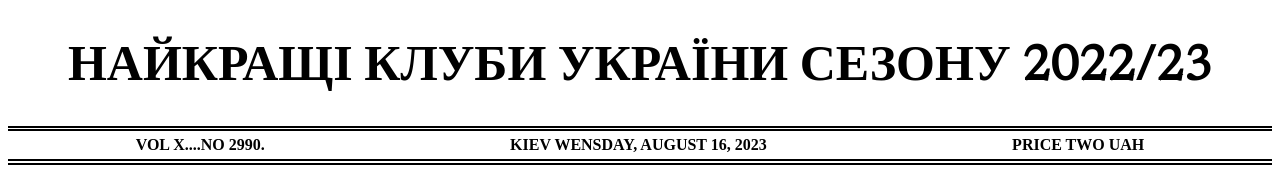
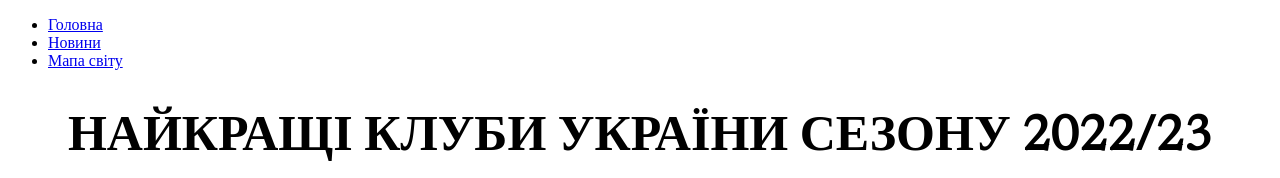
Before and after one commit to MaksimIstomin/crispy-octo-funicular, a plain HTML site: page index.html in a window 1280 px wide. Shown: the top 178 px of the page. Drawn offline with Linux system fonts and the light colour scheme.

Commit message:
Update index.html

```diff
--- a/index.html
+++ b/index.html
@@ -10,6 +10,7 @@
 
     <title>Flexbox</title>
 </head>
+
 <style>
 .body{
 
@@ -62,8 +63,14 @@ justify-content: center;
 text-transform: uppercase;
 border-top: 2px solid black;
 }</style>
-<body>
-
+   <body>
+    <nav>
+        <ul class="menu">
+         <li><a href="index.html">Головна</a></li>
+         <li><a href="newspaper.html">Новини</a></li>
+         <li><a href="interes.html">Мапа світу</a></li>
+     </ul>
+       </nav>
 
 <h1 class="logo">Найкращі клуби України сезону 2022/23</h1>
 
```
